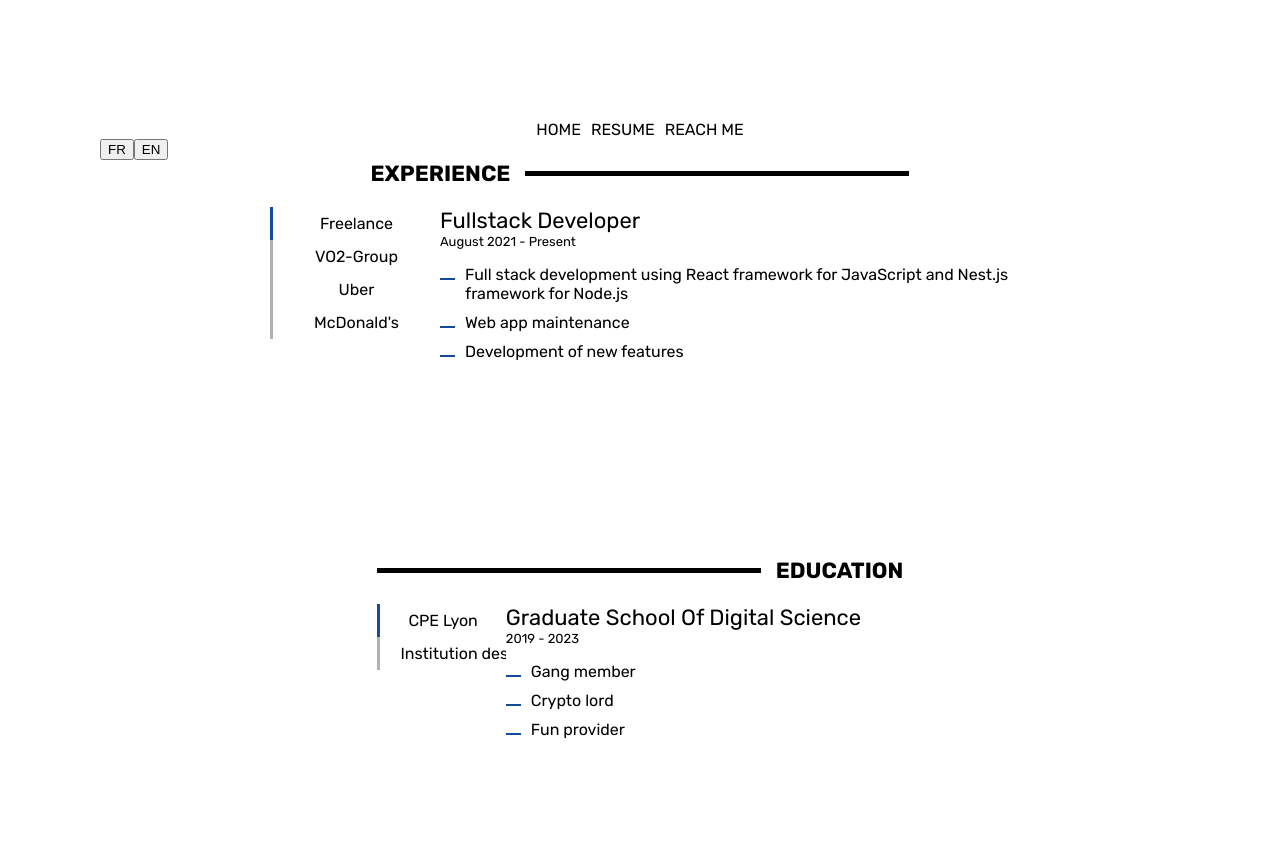
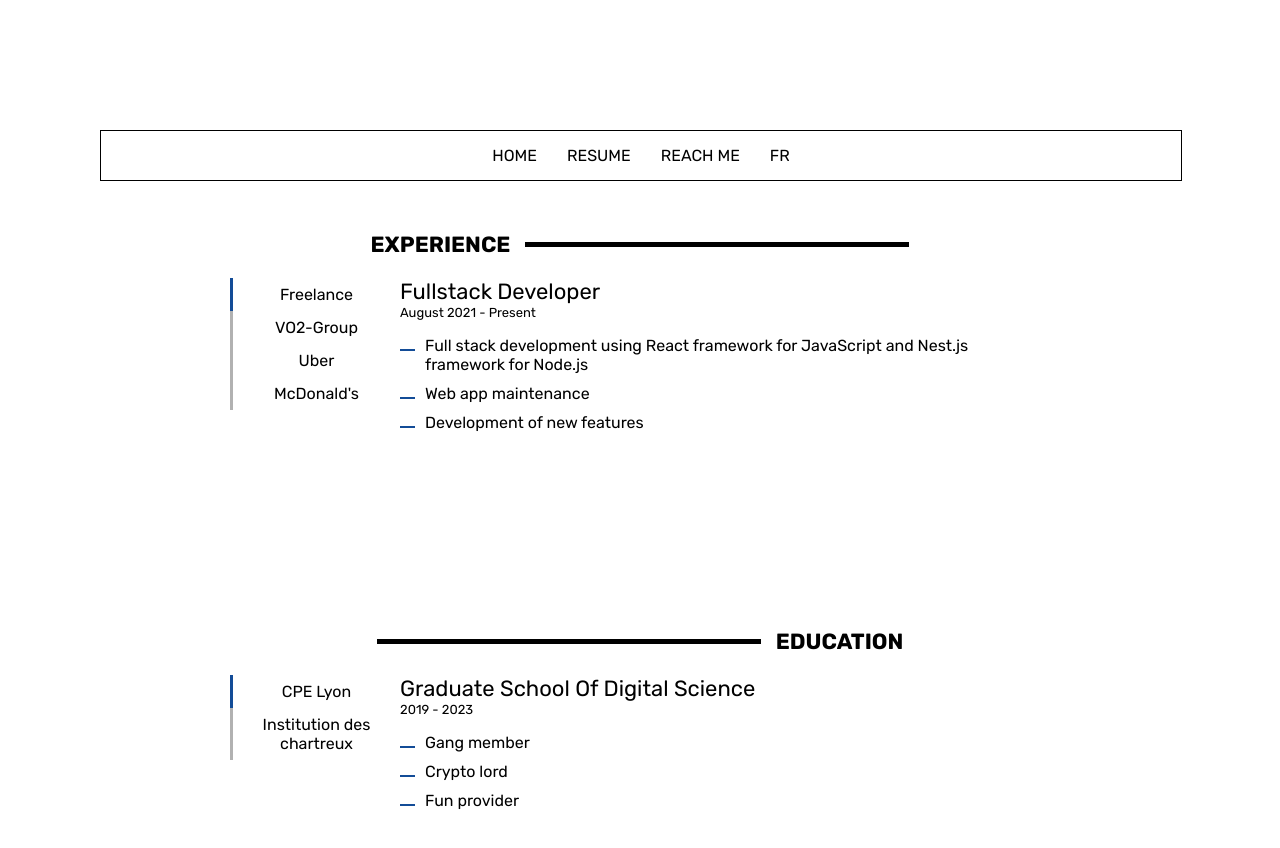
Before and after one commit to JulesFiliot/jules-filiot-front, a React (Create React App) app: page / in a window 1280 px wide. Shown: the part 680-1528 px from the top of the page. Built offline with nearby package versions, Linux system fonts and the light colour scheme.

Commit message:
[CHANGE] desgin layout + [WIP] navbar design

```diff
--- a/src/components/Header.jsx
+++ b/src/components/Header.jsx
@@ -10,19 +10,31 @@ function Header() {
     { label: t('header.resume'), link: '/' },
     { label: t('header.contact'), link: '/' },
   ];
+  const languages = [
+    { label: t('header.fr'), key: 'fr' },
+    { label: t('header.en'), key: 'en' },
+  ];
 
   return (
-    <nav className="nav">
-      {
-        navItems.map((item) => (
+    <nav className="navContainer">
+      <div className="nav">
+        {
+        navItems.map((item, i) => (
           <div
             key={`${item.label}`}
-            className="navItem"
+            className={`navItem${i === 0 ? ' first' : ''}`}
           >
             {item.label}
           </div>
         ))
       }
+      </div>
+      <div
+        key={`${languages[0].key}`}
+        className="navItem langBtn"
+      >
+        {languages[0].label}
+      </div>
     </nav>
   );
 }
--- a/src/components/Home.jsx
+++ b/src/components/Home.jsx
@@ -10,16 +10,16 @@ import '../styles/home.scss';
 // const itImage1 = require('../images/it_minimalist_compressed.jpg');
 
 function Home() {
-  const { t, i18n } = useTranslation();
+  const { t/* , i18n */ } = useTranslation();
 
   return (
     <>
       <FullView />
       <Layout>
-        <div>
+        {/* <div>
           <button type="button" onClick={() => i18n.changeLanguage('fr')}>FR</button>
           <button type="button" onClick={() => i18n.changeLanguage('en')}>EN</button>
-        </div>
+        </div> */}
         <div className="section">
           <SmallTitle text={t('home.resume.experience')} marginBottom={20} left />
           <Panel
@@ -31,7 +31,7 @@ function Home() {
               ['Full stack development using React framework for JavaScript and Nest.js framework for Node.js', 'Web app maintenance', 'Development of new features'],
               ['Full stack plumber using React framework for JavaScript and Nest.js framework for Node.js', 'Web app maintenance', 'Development of new features'],
               ['Full stack firefighter using React framework for JavaScript and Nest.js framework for Node.js', 'Web app maintenance', 'Development of new features'],
-              ['Full stack cooker using React framework for JavaScript and Nest.js framework for Node.js', 'Web app maintenance', 'Development of new features'],
+              ['Full stack cooker', 'Web app maintenance', 'Development of new features'],
             ]}
           />
         </div>
--- a/src/locales/en.json
+++ b/src/locales/en.json
@@ -6,7 +6,9 @@
       "experience": "experience",
       "education": "education",
       "skills": "skills",
-      "contact": "reach me"
+      "contact": "reach me",
+      "fr": "FR",
+      "en": "EN"
     },
     "home": {
       "fullView": {
--- a/src/locales/fr.json
+++ b/src/locales/fr.json
@@ -6,7 +6,9 @@
       "experience": "experience",
       "education": "éducation",
       "skills": "compétences",
-      "contact": "contact"
+      "contact": "contact",
+      "fr": "FR",
+      "en": "EN"
     },
     "home": {
       "fullView": {
--- a/src/styles/UI/panel.scss
+++ b/src/styles/UI/panel.scss
@@ -3,7 +3,9 @@
 .panelContainer {
   display: flex;
   flex-direction: column;
+  align-items: flex-start;
   min-height: 350px;
+  width: 100%;
 
   .timeStampsList {
     width: 100%;
@@ -71,18 +73,35 @@
   }
 }
 
+@media (min-width: $sm-width) {
+  .panelContainer {
+    align-items: center;
+    .timeStampsList {
+      justify-content: center;
+    }
+    .timeStampDetails {
+      width: 500px;
+    }
+  }
+}
 @media (min-width: $lg-width) {
   .panelContainer {
     flex-direction: row;
+    align-items: unset;
+    justify-content: center;
 
     .timeStampsList {
       flex-direction: column;
+      justify-content: flex-start;
       width: 170px;
 
       button {
         border: none;
         border-left: 3px #b1b1b1 solid;
 
+        span {
+          white-space: unset;
+        }
         &.selected {
           border-left-color: $sub-color2;
         }
@@ -90,22 +109,20 @@
     }
     .timeStampDetails {
       margin-top: 0px;
-      max-width: 400px;
-      width: 100%;
     }
   }
 }
 @media (min-width: $xl-width) {
   .panelContainer {
     .timeStampDetails {
-      max-width: 570px;
+      width: 650px;
     }
   }
 }
 @media (min-width: $xxl-width) {
   .panelContainer {
     .timeStampDetails {
-      max-width: 650px;
+      width: 800px;
     }
   }
 }
--- a/src/styles/header.scss
+++ b/src/styles/header.scss
@@ -1,14 +1,31 @@
-.nav {
+@use './variables.scss' as *;
+
+.navContainer {
+    margin-top: 10px;
+    margin-bottom: 50px;
+    border: solid 1px #000000;
+    width: 100%;
     display: flex;
-    flex-direction: row;
     justify-content: center;
-    align-items: center;
-    column-gap: 10px;
-    width: 100%;
 
+    .nav {
+        display: flex;
+        flex-direction: row;
+        justify-content: center;
+        align-items: center;
+    }
     .navItem {
         cursor: pointer;
         text-decoration: none;
         text-transform: uppercase;
+        padding: 15px;
     }
 }
+
+@media (min-width: $sm-width) {
+    .nav .navItem {
+        &.first, &.langBtn {
+            margin-left: auto;
+        }
+    }
+}
```
Also changed, not shown: src/components/UI/Panel.jsx (+13 -4 lines).
